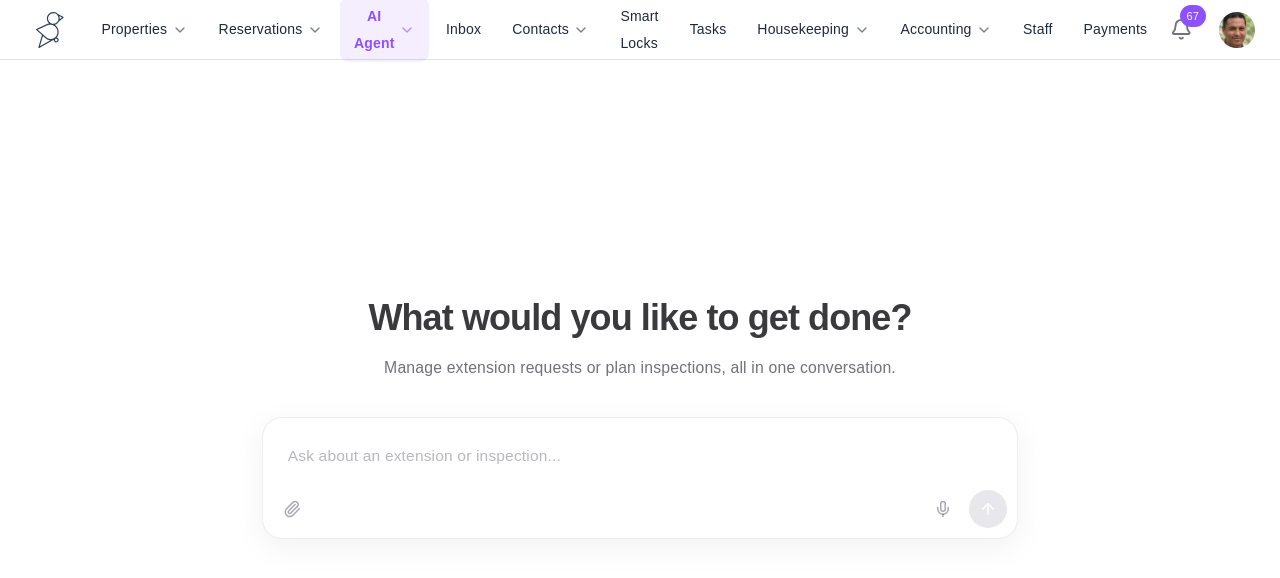
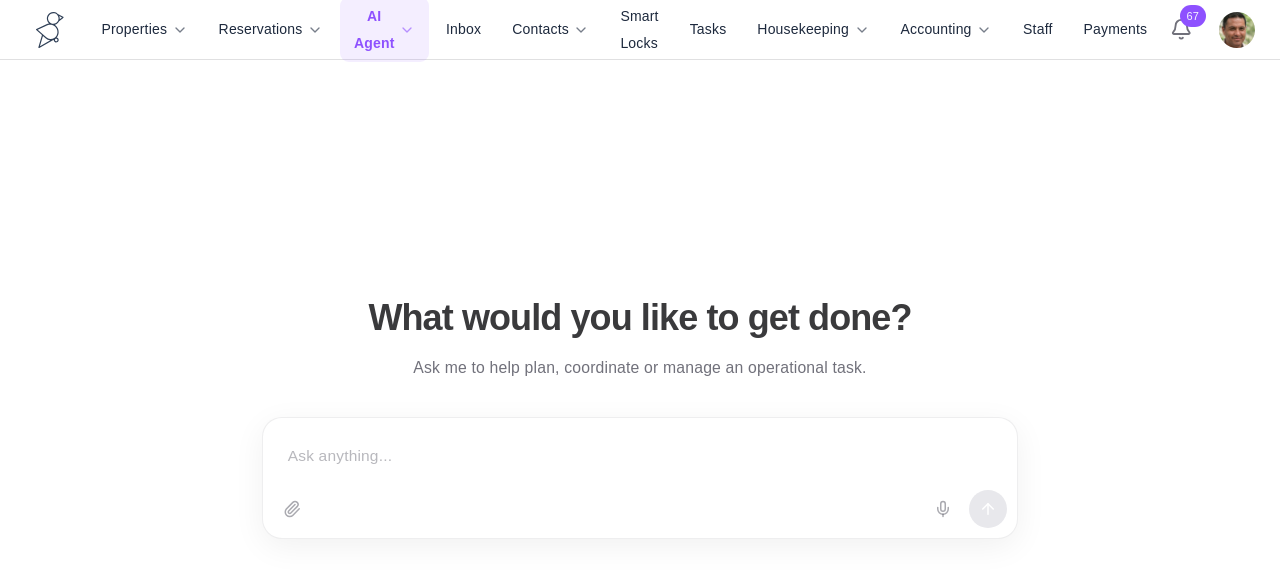
Before and after one commit to tiobedil/nest-agentic-demo, a React (Vite) app: page / in a window 1280 px wide. Shown: the top 578 px of the page. Built offline with nearby package versions, Linux system fonts and the light colour scheme.

Commit message:
Broaden unified demo copy to be task-agnostic (#28)
- Replace the extension/inspection-specific subheading and input
  placeholder with generic wording so the entry point feels open
  to any operational task.

```diff
--- a/src/UnifiedDemo.tsx
+++ b/src/UnifiedDemo.tsx
@@ -80,9 +80,9 @@ export function UnifiedDemo() {
           <div className="flex w-full max-w-2xl flex-col items-center gap-8">
             <div className="space-y-4 text-center">
               <h1 className="text-[36px] font-semibold leading-none tracking-tight text-foreground/80">What would you like to get done?</h1>
-              <p className="text-sm leading-6 text-muted-foreground">Manage extension requests or plan inspections, all in one conversation.</p>
+              <p className="text-sm leading-6 text-muted-foreground">Ask me to help plan, coordinate or manage an operational task.</p>
             </div>
-            <PromptBar onSend={send} isThinking={isThinking} placeholder="Ask about an extension or inspection..." />
+            <PromptBar onSend={send} isThinking={isThinking} placeholder="Ask anything..." />
           </div>
         </div> : <div className="flex flex-col gap-8 py-8" role="log" aria-label="Unified Demo conversation">
           <h1 className="sr-only">Unified Demo</h1>
@@ -91,7 +91,7 @@ export function UnifiedDemo() {
           </div>)}
         </div>}
       </div>
-      {hasChat && <div className="flex shrink-0 justify-center px-4 pb-6"><PromptBar onSend={send} isThinking={isThinking} placeholder="Ask about an extension or inspection..." /></div>}
+      {hasChat && <div className="flex shrink-0 justify-center px-4 pb-6"><PromptBar onSend={send} isThinking={isThinking} placeholder="Ask anything..." /></div>}
     </section>
     <div ref={setPanelContainer} hidden={!panelOpen} className={panelOpen ? "min-h-0 min-w-0 max-lg:flex-1 lg:w-[42%] lg:min-w-[440px] lg:max-w-[720px] lg:shrink-0" : "hidden"} />
   </main>
```
